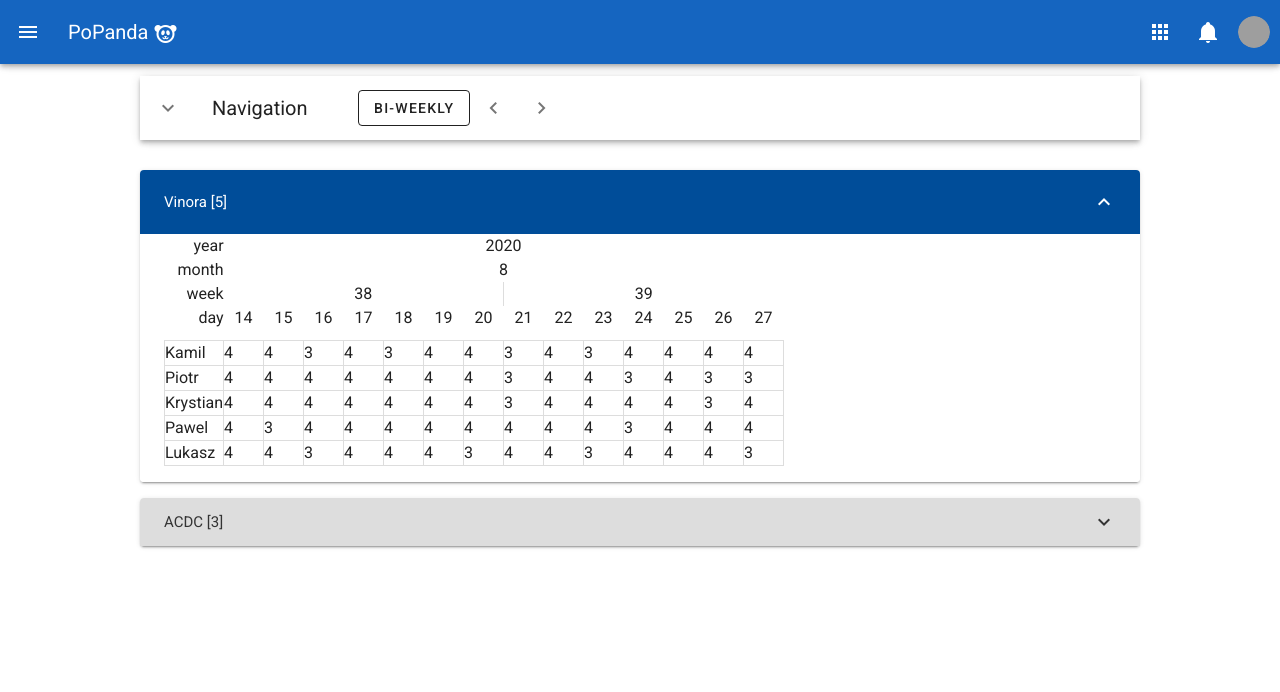
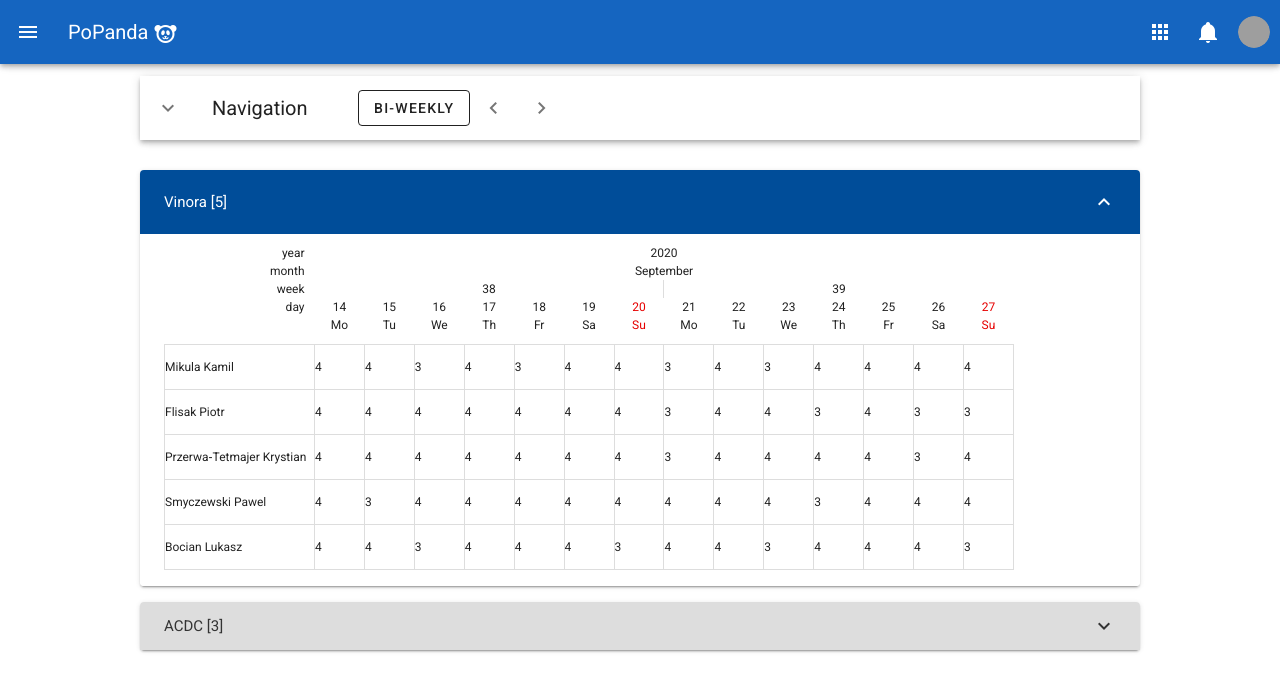
Before and after one commit to reg0/popanda, a Vue app: page / in a window 1280 px wide. Shown: the top 692 px of the page. Built offline with nearby package versions, Linux system fonts and the light colour scheme; grey boxes are pictures that could not be loaded.

Commit message:
improved styling of scheduleHeader

```diff
--- a/src/components/schedule/schedule.component.vue
+++ b/src/components/schedule/schedule.component.vue
@@ -11,43 +11,9 @@
   </div>
 </template>
 
-<style lang="scss">
-  $color: #ddd;
-
-  .schedule {
-    table {
-      thead {
-        th {
-          border-right: solid 1px $color;
-
-          &.row-title {
-            text-align: right;
-            border: none;
-          }
-        }
-
-        &, tr:last-child th, th:last-child {
-          border: none;
-        }
-        tr:last-child th {
-          padding-bottom: 10px;
-        }
-      }
-    }
-  }
-
-  td {
-    border: solid 1px $color;
-    min-width: 40px;
-
-    &:empty::after {
-      content: "\00a0";
-    }
-  }
-</style>
-
 <script lang="ts">
 import Vue from 'vue';
+import './schedule.scss';
 import { getArrayOfDates } from '@/utils/date.utils';
 import { IPerson } from '@/interfaces/models/person.model.interface';
 import { IActivity } from '@/interfaces/models/actvity.model.interface';
--- /dev/null
+++ b/src/components/schedule/schedule.scss
@@ -0,0 +1,59 @@
+
+$color: #ddd;
+
+.schedule {
+  padding-top: 10px;
+
+  table {
+    font-size: 12px;
+    table-layout: fixed;
+    width: 850px;
+
+    thead {
+      th {
+        border-right: solid 1px $color;
+        vertical-align: top;
+
+        &.sunday {
+          color: #e60000;
+        }
+
+        &.row-title {
+          text-align: right;
+          border: none;
+          width: 150px;
+          padding-right: 10px;
+        }
+      }
+
+      &, tr:last-child th, th:last-child {
+        border: none;
+      }
+      tr:last-child th {
+        padding-bottom: 10px;
+      }
+    }
+
+    tbody {
+      tr {
+        height: 45px;
+        max-height: 45px;
+        td {
+          vertical-align: middle;
+          // white-space: nowrap;
+          overflow: hidden;
+          text-overflow: ellipsis;
+        }
+      }
+    }
+  }
+}
+
+td {
+  border: solid 1px $color;
+  min-width: 40px;
+
+  &:empty::after {
+    content: "\00a0";
+  }
+}
--- a/src/components/schedule/scheduleBody.component.vue
+++ b/src/components/schedule/scheduleBody.component.vue
@@ -1,8 +1,9 @@
 <template>
   <tbody>
     <tr v-for="person in people" :key="person.id">
-      <td class="stck">
-        {{ person.firstName }}
+      <td>
+        {{ person.lastName.replaceAll(/[\s]*-[\s]*/g, '&#8209;') }}
+        {{ person.firstName.replaceAll(/[\s]/g, '&#0160;') }}
       </td>
       <td v-for="activity in activities[person.id]" :key="activity.id">
         {{ activity.type }}
--- a/src/components/schedule/scheduleHeader.component.vue
+++ b/src/components/schedule/scheduleHeader.component.vue
@@ -2,26 +2,29 @@
   <thead>
     <tr>
       <th class="row-title">year</th>
-      <th v-for="year in colspans.years" :colspan="year.colspan" :key="year.year">{{year.year}}</th>
+      <th v-for="year in colspans.years" :colspan="year.colspan" :key="year.date.year">{{year.date.year}}</th>
     </tr>
     <tr>
       <th class="row-title">month</th>
-      <th v-for="month in colspans.months" :colspan="month.colspan" :key="month.month">{{month.month}}</th>
+      <th v-for="month in colspans.months" :colspan="month.colspan" :key="month.date.month">{{getMonthName(month.date)}}</th>
     </tr>
     <tr>
       <th class="row-title">week</th>
-      <th v-for="week in colspans.weeks" :colspan="week.colspan" :key="week.week">{{week.week}}</th>
+      <th v-for="week in colspans.weeks" :colspan="week.colspan" :key="week.date.week">{{week.date.week}}</th>
     </tr>
     <tr>
       <th class="row-title">day</th>
-      <th v-for="date in dates" :key="date.isoDate">{{date.day}}</th>
+      <th v-for="date in dates" :key="date.isoDate" :class="isDayOff(date) ? 'sunday' : ''">
+        {{date.day}}<br />{{getWeekdayName(date)}}
+      </th>
     </tr>
   </thead>
 </template>
 
 <script lang="ts">
+import Vue from 'vue';
+import moment from 'moment';
 import { MyDate } from '@/utils/date.utils';
-import Vue from 'vue';
 
 export default Vue.extend({
   name: 'ScheduleHeader',
@@ -34,23 +37,23 @@ export default Vue.extend({
   computed: {
     colspans() {
       const result = {
-        weeks: {} as {[week: number]: {week: number; colspan: number}},
-        months: {} as {[month: number]: {month: number; colspan: number}},
-        years: {} as {[year: number]: {year: number; colspan: number}},
+        weeks: {} as {[week: number]: {date: MyDate; colspan: number}},
+        months: {} as {[month: number]: {date: MyDate; colspan: number}},
+        years: {} as {[year: number]: {date: MyDate; colspan: number}},
       };
       this.dates.forEach((date: MyDate) => {
         if (!result.weeks[date.week]) {
-          result.weeks[date.week] = { week: date.week, colspan: 1 };
+          result.weeks[date.week] = { date, colspan: 1 };
         } else {
           result.weeks[date.week].colspan += 1;
         }
         if (!result.months[date.month]) {
-          result.months[date.month] = { month: date.month, colspan: 1 };
+          result.months[date.month] = { date, colspan: 1 };
         } else {
           result.months[date.month].colspan += 1;
         }
         if (!result.years[date.year]) {
-          result.years[date.year] = { year: date.year, colspan: 1 };
+          result.years[date.year] = { date, colspan: 1 };
         } else {
           result.years[date.year].colspan += 1;
         }
@@ -58,5 +61,16 @@ export default Vue.extend({
       return result;
     },
   },
+  methods: {
+    getMonthName(date: MyDate) {
+      return moment(date.isoDate).format('MMMM');
+    },
+    getWeekdayName(date: MyDate) {
+      return moment(date.isoDate).format('dd');
+    },
+    isDayOff(date: MyDate) {
+      return moment(date.isoDate).isoWeekday() === 7;
+    },
+  },
 });
 </script>
```
